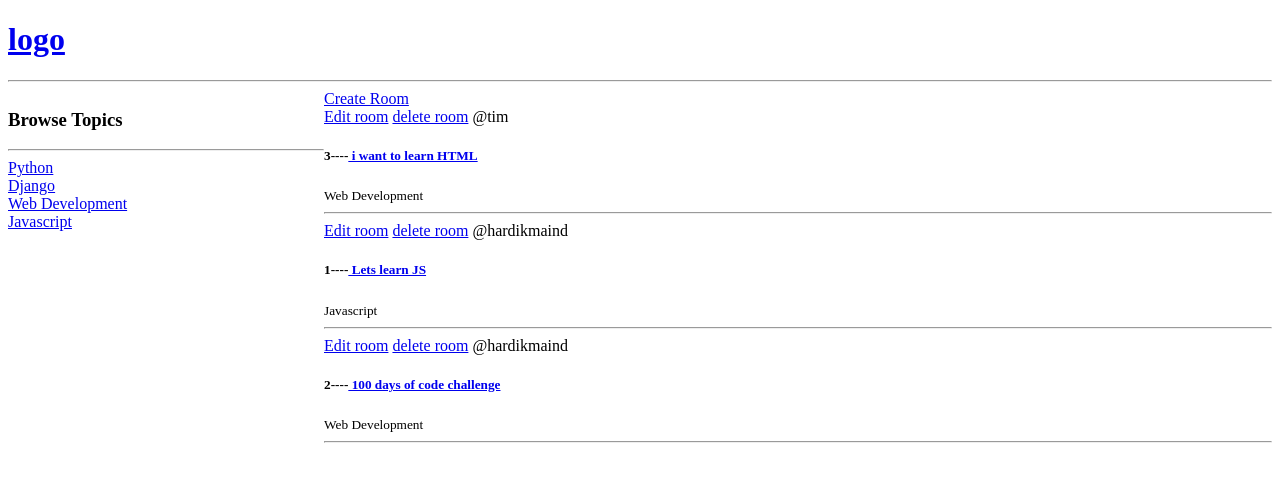
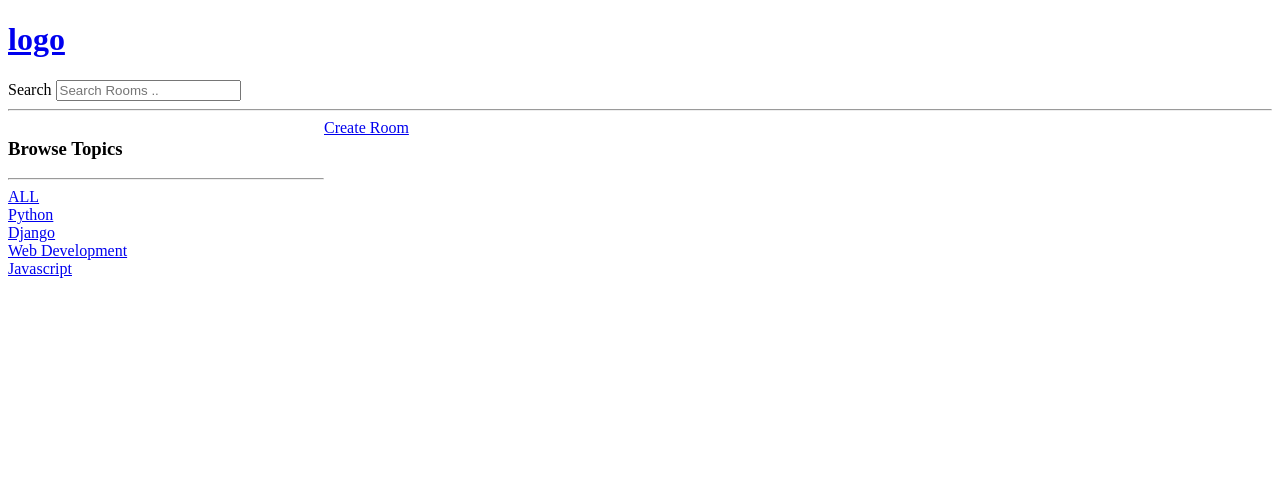
Before and after one commit to Hardikmaind/my-studybud, a Django app: page /?query=Python in a window 1280 px wide. Shown: the top 482 px of the page. Run offline with Django 4.2, Linux system fonts and the light colour scheme; data comes from the database, SQL or seed files in the repository.

Commit message:
added the search topic serach bar...and the search field in the navbar which sends the query into the home view

```diff
--- a/studybud/base/templates/base/home.html
+++ b/studybud/base/templates/base/home.html
@@ -1,26 +1,35 @@
 <!-- we have created this tmplate directory..also in this diredtory we need to create  a folder with the same name as our app name in this case it is base -->
 
 {% extends 'main.html' %} {% block content %}
-
 
 <style>
   .home-container {
     display: grid;
     grid-template-columns: 1fr 3fr;
-
   }
 </style>
 
 <div class="home-container">
   <div>
+
     <h3>Browse Topics</h3>
-    <hr/>
+    <hr />
+    <div>
+      <!-- All mein query nahi bhej rahe hain...isliye ek bhi parameter nahi jayega -->
+      <a href="{% url 'home' %}">
+        ALL
+      </a>
+    </div>
     {% for x in topics %}
     <!-- this value taken in the parameter in query will ne used to fillter the topics in browse topic menu -->
-    <div> <a href="{% url 'home' %}?query={{x.name}}">
-      <!-- {{x.id}})       -->
+    <div>
+      <!-- ismein query jaa rahi hain...matlab when i click them the parameter will be passed -->
+      <a href="{% url 'home' %}?query={{x.name}}">
+        <!-- {{x.id}})       -->
+        <!-- here below i rendered all the topics -->
         {{x.name}}
-       </a> </div>
+      </a>
+    </div>
     {% endfor %}
   </div>
 
--- a/studybud/base/views.py
+++ b/studybud/base/views.py
@@ -1,5 +1,5 @@
 from django.shortcuts import render,redirect
-
+from django.db.models import Q
 from .forms import RoomForm
 
 # Create your views here.
@@ -16,12 +16,16 @@ from .models import Room ,Topic     #first we import the model that we want to q
 def home(request):
     # .object blow is the modal manager in django
     # this below works after quring db because by dafault we have ids genrated for them from 1
-    rooms=Room.objects.all()    #this is how we query the database. we are getting all the objects from the Room model. we are storing it in a variable called rooms. this is a list of objects. we can iterate through this list and get the objects one by one.
 
+    # rooms=Room.objects.all()    #this is how we query the database. we are getting all the objects from the Room model. we are storing it in a variable called rooms. this is a list of objects. we can iterate through this list and get the objects one by one.
 
+    #"result = x if condition else y"    this is the ternary condition in python
+    q=request.GET.get('query') if request.GET.get('query')!=None  else '' #ye "query" home.html mein hai..wwhen clicked on the href link it will send the query to the url and then we will get the query here....we are getting the query from the url and storing it in a variable called q
+    rooms=Room.objects.filter(topic__name__icontains=q)  #this is how we filter the object data from the database. "topic__name__icontains"  filters the ojects which contains "q" in them  ..in this  "i" denotes case-sensitive ness...if i removed the i ..means it is case insensitive
+    #
     topics=Topic.objects.all()
 
-
+    #    yaha se apan ne context dict home.html mein bhejo hain ...jaha home.html mein apan ne loops ki help se waha rendere kiya hain
     context={'rooms':rooms,'topics':topics} #this is a context dictionary....now here the rooms will be from the database and not from the above rooms list.
     return render(request,'base/home.html',context)             #base/home.html is the path to the home.html file. we dont need to add the template folder as django knows that it is in the template folder automatically.
 
--- a/studybud/templates/navbar.html
+++ b/studybud/templates/navbar.html
@@ -2,4 +2,9 @@
     <a href="/">
         <h1>logo</h1>
     </a>
+    <!-- when entererd query in the seach box...the actionw will trigger the view with the name="home" in this case that view is "def Home"...the method specfied is the GET method....and because of the name in the input tag...our entered query will go into the "home view" with "query" -->
+    <form method="GET" action="{% url 'home' %}">
+        <label for="search">Search</label>
+        <input type="text" name="query" placeholder="Search Rooms ..">
+    </form>
     <hr>
```
